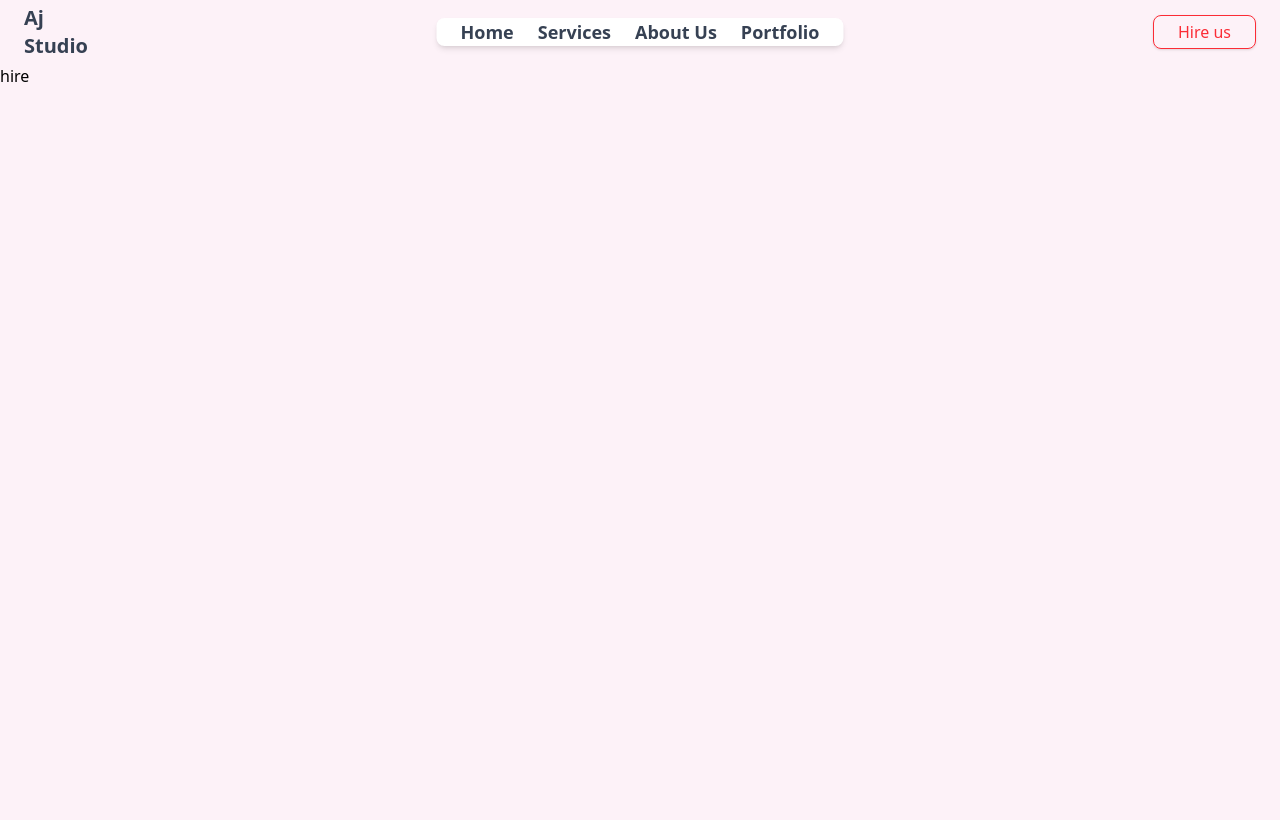
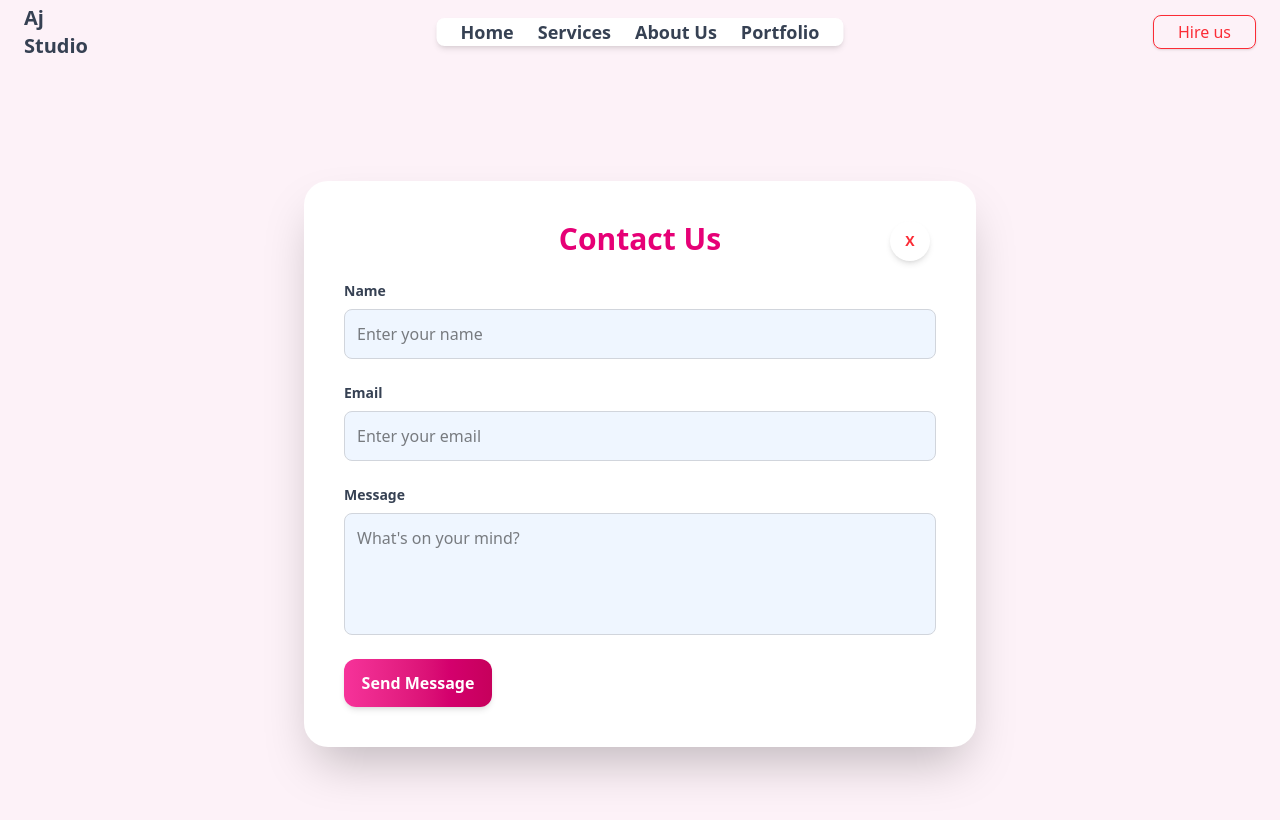
Before and after one commit to ajay-mkumar/photo-studio-UI, a React (Vite) app: page / in a window 1280 px wide. Both pictures are taken after a click on the button "Hire us". Shown: the top 820 px of the page. Built offline with nearby package versions, Linux system fonts and the light colour scheme.

Commit message:
hire us page implemented

```diff
--- a/src/App.tsx
+++ b/src/App.tsx
@@ -1,3 +1,4 @@
+import HireUsComponent from "./components/HireUsComponent";
 import HomePage from "./components/HomePage";
 import NavBar from "./components/NavBar";
 import { HIRE_US, HOMEPAGE } from "./constants/constants";
@@ -11,7 +12,7 @@ function AppContent() {
     <>
       <NavBar />
       {modal === HOMEPAGE && <HomePage />}
-      {modal === HIRE_US && <p>hire</p>}
+      {modal === HIRE_US && <HireUsComponent />}
     </>
   );
 }
--- /dev/null
+++ b/src/components/HireUsComponent.tsx
@@ -0,0 +1,66 @@
+import { HOMEPAGE } from "../constants/constants";
+import { useModal } from "../context/ModalContext";
+
+function HireUsComponent() {
+  const { toggleModal } = useModal();
+
+  return (
+    <div className="flex items-center justify-center min-h-screen bg-pink-50 px-4">
+
+      {/* Form Card */}
+      <form className="w-full max-w-2xl bg-white p-10 rounded-3xl shadow-2xl flex flex-col gap-6">
+         {/* Close Button */}
+      <button
+        className="absolute right-[350px] text-sm font-bold text-red-500 bg-white rounded-full shadow-md w-10 h-10 flex items-center justify-center hover:bg-red-100 transition"
+        onClick={() => toggleModal(HOMEPAGE)}
+      >
+        X
+      </button>
+        <h2 className="text-3xl font-bold text-center text-pink-600">Contact Us</h2>
+
+        <div className="flex flex-col gap-2">
+          <label htmlFor="name" className="text-sm font-semibold text-gray-700">Name</label>
+          <input
+            type="text"
+            id="name"
+            name="name"
+            placeholder="Enter your name"
+            className="p-3 border border-gray-300 rounded-lg focus:outline-none focus:ring-2 focus:ring-blue-400 bg-blue-50"
+          />
+        </div>
+
+        <div className="flex flex-col gap-2">
+          <label htmlFor="email" className="text-sm font-semibold text-gray-700">Email</label>
+          <input
+            type="email"
+            id="email"
+            name="email"
+            placeholder="Enter your email"
+            className="p-3 border border-gray-300 rounded-lg focus:outline-none focus:ring-2 focus:ring-blue-400 bg-blue-50"
+          />
+        </div>
+
+        <div className="flex flex-col gap-2">
+          <label htmlFor="message" className="text-sm font-semibold text-gray-700">Message</label>
+          <textarea
+            id="message"
+            name="message"
+            rows={4}
+            placeholder="What's on your mind?"
+            className="p-3 border border-gray-300 rounded-lg focus:outline-none focus:ring-2 focus:ring-blue-400 bg-blue-50 resize-none"
+          />
+        </div>
+
+        <button
+          type="submit"
+          className="w-1/4 bg-gradient-to-r from-pink-500 to-pink-700 text-white font-semibold py-3 rounded-xl hover:from-blue-600 hover:to-blue-800 transition duration-300 shadow-md"
+        >
+          Send Message
+        </button>
+      </form>
+    </div>
+  );
+
+}
+
+export default HireUsComponent;
```
